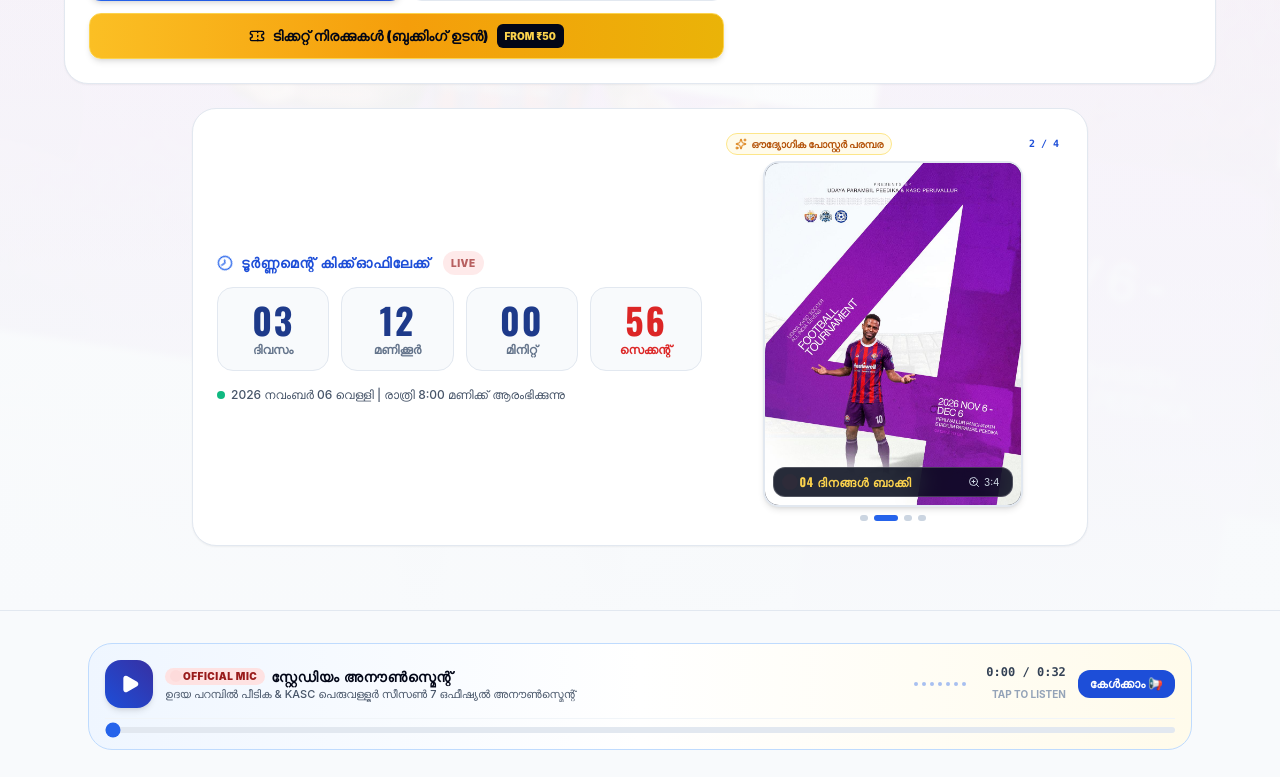
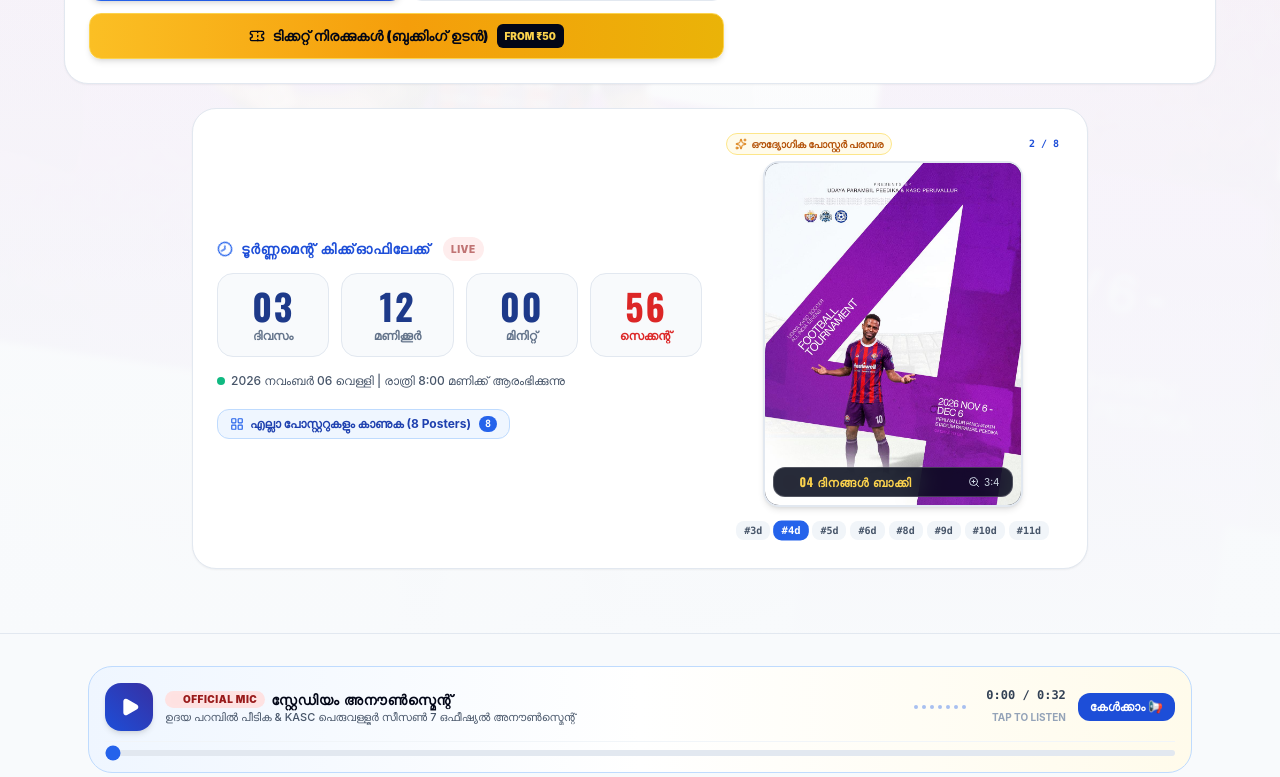
Before and after one commit to murshidmhd/kasc-soccer-web, a React (Vite) app: page / in a window 1280 px wide. Shown: the part 920-1697 px from the top of the page. Built offline with nearby package versions, Linux system fonts and the light colour scheme; a web font is replaced by a local one.

Commit message:
feat: show all 8 countdown posters in interactive grid modal and quick selector

```diff
--- a/src/components/Countdown.jsx
+++ b/src/components/Countdown.jsx
@@ -1,16 +1,24 @@
 import React, { useState, useEffect } from 'react';
-import { Clock, Sparkles, ChevronLeft, ChevronRight, Eye, ZoomIn, X } from 'lucide-react';
+import { Clock, Sparkles, ChevronLeft, ChevronRight, Eye, ZoomIn, X, LayoutGrid, Layers } from 'lucide-react';
 import { tournamentInfo } from '../data/tournamentData';
 import countdown3 from '../assets/promo/countdown_3days.jpg';
 import countdown4 from '../assets/promo/countdown_4days.jpg';
 import countdown5 from '../assets/promo/countdown_5days.jpg';
 import countdown6 from '../assets/promo/countdown_6days.jpg';
+import countdown8 from '../assets/promo/countdown_8days.jpg';
+import countdown9 from '../assets/promo/countdown_9days.jpg';
+import countdown10 from '../assets/promo/countdown_10days.jpg';
+import countdown11 from '../assets/promo/countdown_11days.jpg';
 
 const COUNTDOWN_SLIDES = [
-  { id: 3, days: '03 DAYS TO GO', titleMl: '03 ദിനങ്ങൾ ബാക്കി', img: countdown3, date: '03 Nov 2026', tag: 'TODAY' },
-  { id: 4, days: '04 DAYS TO GO', titleMl: '04 ദിനങ്ങൾ ബാക്കി', img: countdown4, date: '02 Nov 2026', tag: 'SEASON 7' },
-  { id: 5, days: '05 DAYS TO GO', titleMl: '05 ദിനങ്ങൾ ബാക്കി', img: countdown5, date: '01 Nov 2026', tag: 'SEASON 7' },
-  { id: 6, days: '06 DAYS TO GO', titleMl: '06 ദിനങ്ങൾ ബാക്കി', img: countdown6, date: '31 Oct 2026', tag: 'SEASON 7' },
+  { id: 3, days: '03 DAYS TO GO', titleMl: '03 ദിനങ്ങൾ ബാക്കി', img: countdown3, date: '03 Nov 2026', tag: 'TODAY', highlight: 'Team Unity Floodlights' },
+  { id: 4, days: '04 DAYS TO GO', titleMl: '04 ദിനങ്ങൾ ബാക്കി', img: countdown4, date: '02 Nov 2026', tag: 'SEASON 7', highlight: 'Purple Power Striker' },
+  { id: 5, days: '05 DAYS TO GO', titleMl: '05 ദിനങ്ങൾ ബാക്കി', img: countdown5, date: '01 Nov 2026', tag: 'SEASON 7', highlight: 'Ultimate Battle Inferno' },
+  { id: 6, days: '06 DAYS TO GO', titleMl: '06 ദിനങ്ങൾ ബാക്കി', img: countdown6, date: '31 Oct 2026', tag: 'SEASON 7', highlight: 'Panchayath Office Edition' },
+  { id: 8, days: '08 DAYS TO GO', titleMl: '08 ദിനങ്ങൾ ബാക്കി', img: countdown8, date: '29 Oct 2026', tag: 'SEASON 7', highlight: 'Festiwell Jersey #10' },
+  { id: 9, days: '09 DAYS TO GO', titleMl: '09 ദിനങ്ങൾ ബാക്കി', img: countdown9, date: '28 Oct 2026', tag: 'SEASON 7', highlight: 'Inferno Gate Edition' },
+  { id: 10, days: '10 DAYS TO GO', titleMl: '10 ദിനങ്ങൾ ബാക്കി', img: countdown10, date: '27 Oct 2026', tag: 'SEASON 7', highlight: 'Fortress Defense' },
+  { id: 11, days: '11 DAYS TO GO', titleMl: '11 ദിനങ്ങൾ ബാക്കി', img: countdown11, date: '26 Oct 2026', tag: 'SEASON 7', highlight: 'Club Colors Sunset' },
 ];
 
 export default function Countdown({ lang, isDarkMode }) {
@@ -24,6 +32,7 @@ export default function Countdown({ lang, isDarkMode }) {
   const [activeSlide, setActiveSlide] = useState(0);
   const [isPaused, setIsPaused] = useState(false);
   const [selectedPoster, setSelectedPoster] = useState(null);
+  const [isAllPostersOpen, setIsAllPostersOpen] = useState(false);
 
   // Live countdown clock ticker - single source of truth for time remaining
   useEffect(() => {
@@ -51,12 +60,12 @@ export default function Countdown({ lang, isDarkMode }) {
     return () => clearInterval(interval);
   }, []);
 
-  // Automatic slide rotation every 3.8 seconds
+  // Automatic slide rotation every 4 seconds
   useEffect(() => {
     if (isPaused) return;
     const slideTimer = setInterval(() => {
       setActiveSlide((prev) => (prev + 1) % COUNTDOWN_SLIDES.length);
-    }, 3800);
+    }, 4000);
 
     return () => clearInterval(slideTimer);
   }, [isPaused]);
@@ -139,6 +148,20 @@ export default function Countdown({ lang, isDarkMode }) {
                 : 'Starts Friday, 06 November 2026 at 8:00 PM IST'}
             </span>
           </div>
+
+          {/* Quick Button to View All 8 Posters */}
+          <div className="pt-2 flex justify-center md:justify-start">
+            <button
+              onClick={() => setIsAllPostersOpen(true)}
+              className="inline-flex items-center gap-1.5 px-3 py-1.5 rounded-xl bg-blue-50 hover:bg-blue-100 dark:bg-slate-800 dark:hover:bg-slate-700 border border-blue-200 dark:border-slate-600 text-blue-800 dark:text-blue-300 text-xs font-bold transition active:scale-95 shadow-2xs"
+            >
+              <LayoutGrid className="w-3.5 h-3.5 text-blue-600" />
+              <span>{lang === 'ml' ? 'എല്ലാ പോസ്റ്ററുകളും കാണുക (8 Posters)' : 'View All 8 Posters'}</span>
+              <span className="px-1.5 py-0.2 rounded-full bg-blue-600 text-white text-[10px] font-mono ml-0.5">
+                {COUNTDOWN_SLIDES.length}
+              </span>
+            </button>
+          </div>
         </div>
 
         {/* Right 5 cols: Official Season 7 Countdown Poster Carousel */}
@@ -207,24 +230,97 @@ export default function Countdown({ lang, isDarkMode }) {
               </button>
             </div>
 
-            {/* Indicator Dots */}
-            <div className="flex items-center justify-center gap-1.5 mt-2">
+            {/* Horizontal Mini-Thumbnail Selector for Instant Jump to Any Poster */}
+            <div className="flex items-center justify-center gap-1 mt-2.5 overflow-x-auto py-1 px-0.5 no-scrollbar max-w-full">
               {COUNTDOWN_SLIDES.map((slide, idx) => (
                 <button
                   key={slide.id}
                   onClick={() => setActiveSlide(idx)}
-                  className={`h-1.5 rounded-full transition-all duration-300 ${
+                  className={`px-2 py-0.5 rounded-lg text-[10px] font-mono font-black transition-all ${
                     idx === activeSlide
-                      ? 'w-6 bg-blue-600'
-                      : 'w-2 bg-slate-300 hover:bg-slate-400'
+                      ? 'bg-blue-600 text-white shadow-xs scale-105'
+                      : 'bg-slate-100 dark:bg-slate-800 text-slate-600 dark:text-slate-400 hover:bg-slate-200'
                   }`}
-                  title={slide.days}
-                />
+                  title={`${slide.days} • ${slide.highlight}`}
+                >
+                  #{slide.id}d
+                </button>
               ))}
             </div>
           </div>
         </div>
       </div>
+
+      {/* ALL POSTERS GRID MODAL */}
+      {isAllPostersOpen && (
+        <div
+          onClick={() => setIsAllPostersOpen(false)}
+          className="fixed inset-0 z-50 flex items-center justify-center p-3 sm:p-6 bg-black/85 backdrop-blur-md animate-fadeIn"
+        >
+          <div
+            onClick={(e) => e.stopPropagation()}
+            className="relative max-w-4xl w-full bg-slate-900 text-white rounded-3xl overflow-hidden border border-slate-700 shadow-2xl flex flex-col max-h-[90vh]"
+          >
+            {/* Modal Header */}
+            <div className="flex items-center justify-between p-4 sm:p-5 border-b border-slate-800">
+              <div className="flex items-center gap-2.5">
+                <div className="p-2 rounded-xl bg-blue-600/30 border border-blue-500/40 text-blue-400">
+                  <Layers className="w-5 h-5" />
+                </div>
+                <div>
+                  <h3 className="font-sports font-black text-base sm:text-lg uppercase tracking-wider text-white">
+                    {lang === 'ml' ? 'ഔദ്യോഗിക കൗണ്ട്ഡൗൺ പോസ്റ്ററുകൾ' : 'OFFICIAL SEASON 7 COUNTDOWN POSTERS'}
+                  </h3>
+                  <p className="text-xs text-slate-400">
+                    {lang === 'ml' ? '3 മുതൽ 11 വരെയുള്ള മുഴുവൻ പോസ്റ്ററുകൾ • ടാപ്പ് ചെയ്ത് വലുതായി കാണാം' : 'All 8 official creatives (Days 03 to 11) • Tap to view full size'}
+                  </p>
+                </div>
+              </div>
+
+              <button
+                onClick={() => setIsAllPostersOpen(false)}
+                className="p-2 rounded-xl bg-slate-800 hover:bg-red-600 text-slate-300 hover:text-white transition"
+              >
+                <X className="w-5 h-5" />
+              </button>
+            </div>
+
+            {/* Grid of All 8 Posters */}
+            <div className="flex-1 overflow-y-auto p-4 sm:p-6">
+              <div className="grid grid-cols-2 sm:grid-cols-4 gap-3 sm:gap-4">
+                {COUNTDOWN_SLIDES.map((slide, idx) => (
+                  <div
+                    key={slide.id}
+                    onClick={() => {
+                      setSelectedPoster(slide.img);
+                      setActiveSlide(idx);
+                    }}
+                    className="group relative aspect-[3/4] rounded-2xl overflow-hidden border border-slate-700 bg-slate-950 cursor-pointer shadow-md hover:border-blue-400 transition-all hover:scale-102"
+                  >
+                    <img
+                      src={slide.img}
+                      alt={slide.days}
+                      className="w-full h-full object-cover group-hover:scale-105 transition-transform duration-500"
+                    />
+                    <div className="absolute top-2 left-2 px-2 py-0.5 rounded-md bg-black/70 text-[10px] font-black font-sports text-amber-300 backdrop-blur-xs">
+                      #{slide.id} Days
+                    </div>
+                    <div className="absolute inset-0 bg-gradient-to-t from-black/80 via-transparent to-transparent flex flex-col justify-end p-2.5 text-white">
+                      <span className="text-[10px] font-mono text-slate-300">{slide.date}</span>
+                      <span className="text-xs font-bold leading-tight truncate">{slide.highlight}</span>
+                    </div>
+                  </div>
+                ))}
+              </div>
+            </div>
+
+            {/* Modal Footer */}
+            <div className="p-3 bg-slate-950 border-t border-slate-800 text-center text-xs text-slate-400">
+              UDAYA Parambil Peedika & KASC Peruvallur • SFA All India Sevens Season 7
+            </div>
+          </div>
+        </div>
+      )}
 
       {/* Poster Full Size Lightbox Modal (3:4 Poster Lightbox) */}
       {selectedPoster && (
--- a/src/components/Hero.jsx
+++ b/src/components/Hero.jsx
@@ -14,8 +14,21 @@ import countdown3 from '../assets/promo/countdown_3days.jpg';
 import countdown4 from '../assets/promo/countdown_4days.jpg';
 import countdown5 from '../assets/promo/countdown_5days.jpg';
 import countdown6 from '../assets/promo/countdown_6days.jpg';
+import countdown8 from '../assets/promo/countdown_8days.jpg';
+import countdown9 from '../assets/promo/countdown_9days.jpg';
+import countdown10 from '../assets/promo/countdown_10days.jpg';
+import countdown11 from '../assets/promo/countdown_11days.jpg';
 
-const AMBIENT_COUNTDOWN_POSTERS = [countdown3, countdown4, countdown5, countdown6];
+const AMBIENT_COUNTDOWN_POSTERS = [
+  countdown3,
+  countdown4,
+  countdown5,
+  countdown6,
+  countdown8,
+  countdown9,
+  countdown10,
+  countdown11
+];
 
 export default function Hero({ lang, scrollToSection, isDarkMode, onOpenTicketModal }) {
   const [activeBannerTab, setActiveBannerTab] = React.useState('action');
```
